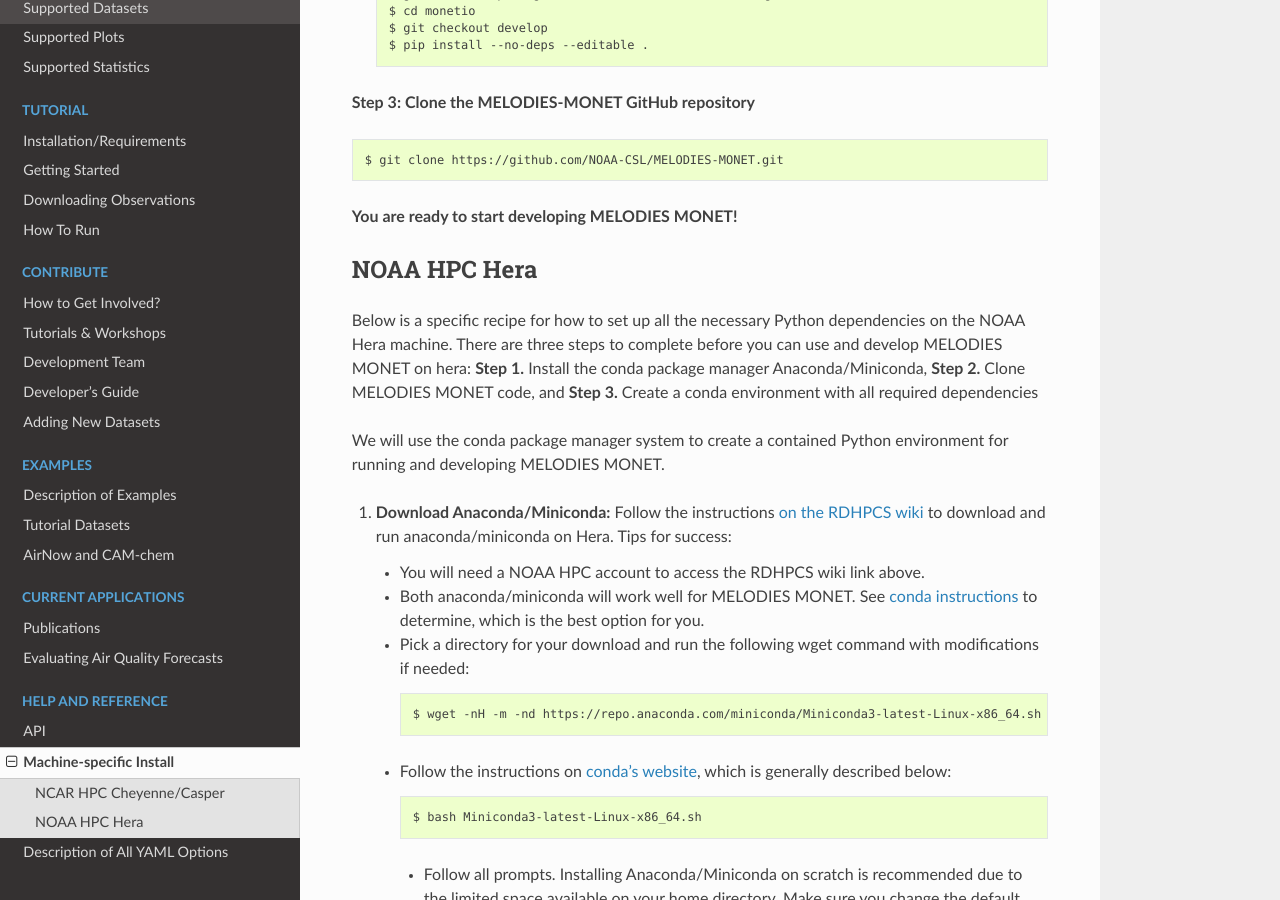
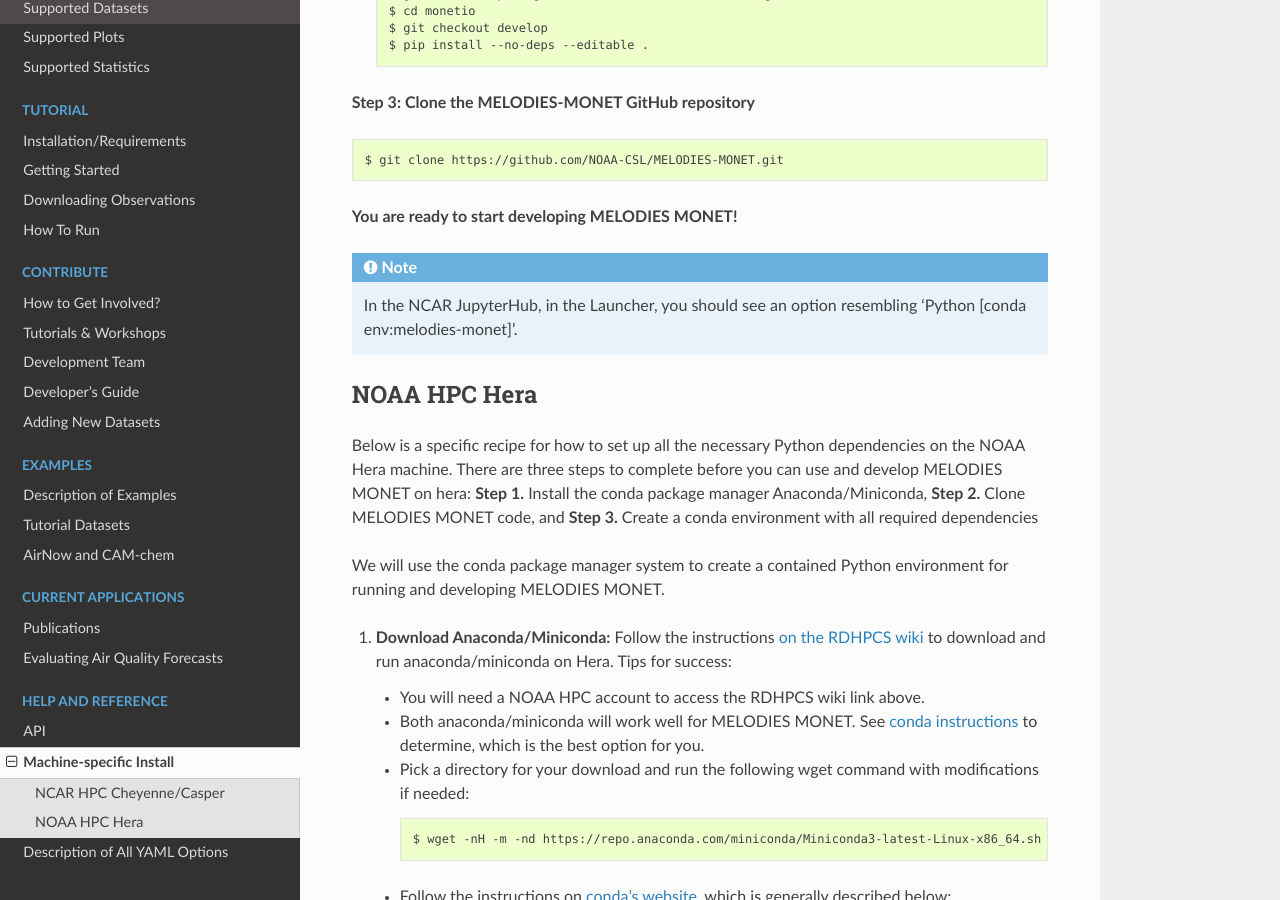
Before and after one commit to NOAA-CSL/MELODIES-MONET, a Sphinx documentation site: the page built from docs/appendix/machine-specific-install.rst, in a window 1280 px wide and 900 px high, scrolled down 2097 px. Built offline with Sphinx 7.4.7 and the Read the Docs theme 2.0.0, drawn with Linux system fonts in a browser that asks for light colours; pages that are not in the unit, such as notebooks, are missing from menus.

Commit message:
Add NCAR JupyterHub note
based on suggestion in #72

```diff
--- a/docs/appendix/machine-specific-install.rst
+++ b/docs/appendix/machine-specific-install.rst
@@ -99,6 +99,10 @@
     $ git clone https://github.com/NOAA-CSL/MELODIES-MONET.git
 
 **You are ready to start developing MELODIES MONET!**
+
+.. note::
+   In the NCAR JupyterHub, in the Launcher, you should see an option
+   resembling 'Python [conda env:melodies-monet]'.
 
 NOAA HPC Hera
 -------------
```
